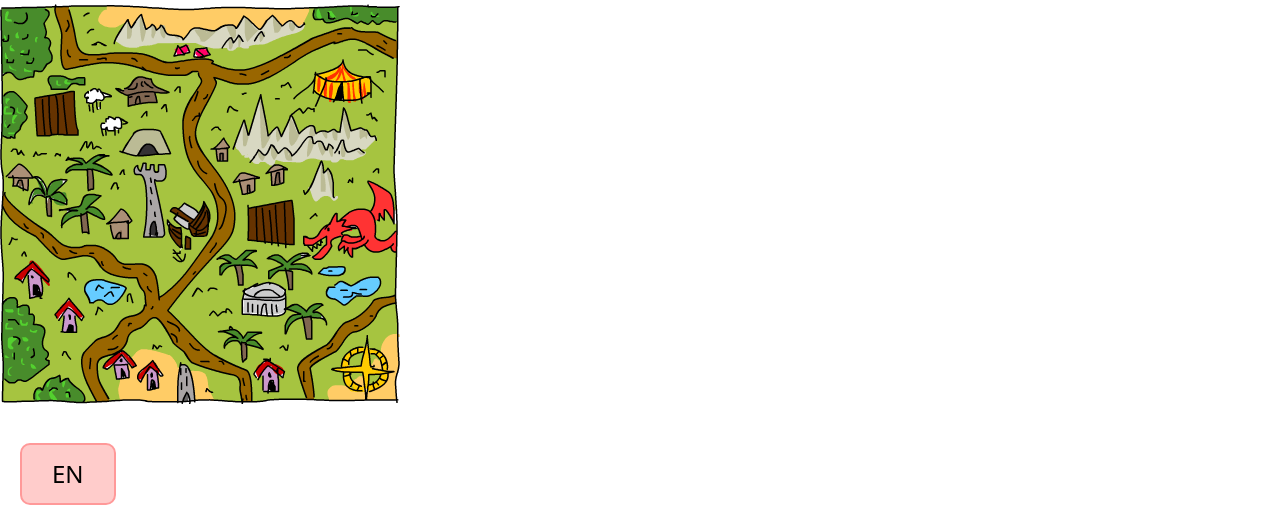
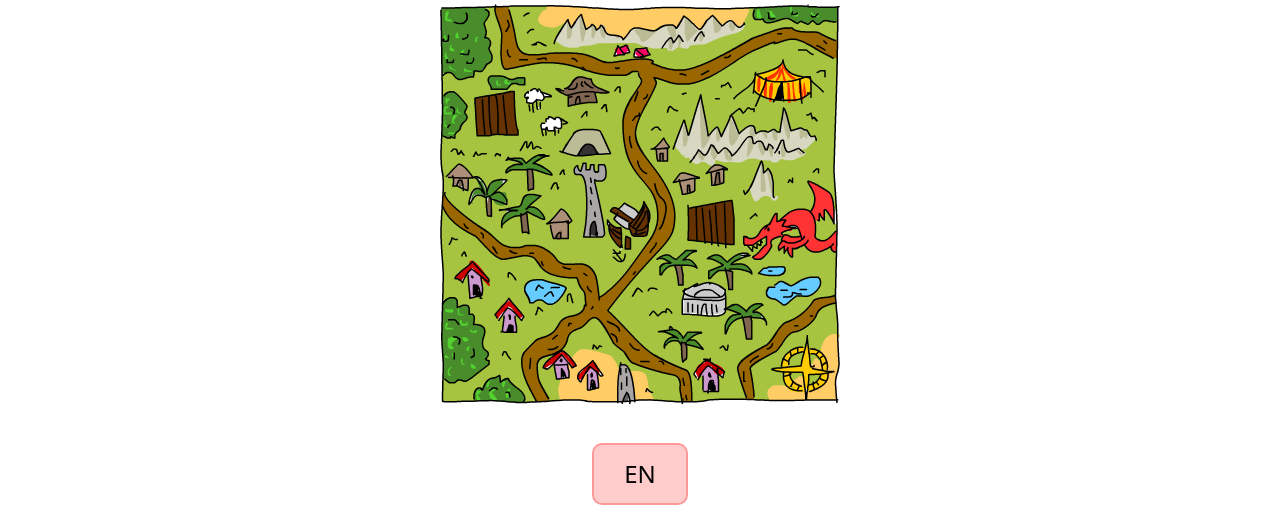
Before and after one commit to WalleBoy/Treasure, a website built with Parcel: page src/indexua.html in a window 1280 px wide. Shown: the part 76-595 px from the top of the page. Built offline with nearby package versions, Linux system fonts and the light colour scheme.

Commit message:
text-align

```diff
--- a/src/indexua.html
+++ b/src/indexua.html
@@ -11,17 +11,15 @@
   </head>
   <body>
 
-    <div id="box">
-      <h1>Знайди захований скарб!</h1>
+        <h1>Знайди захований скарб!</h1>
 
-      <img id="map" width=400 height=400 src="/src/images/treasuremap.png">
+        <img id="map" width=400 height=400 src="/src/images/treasuremap.png">
 
-      <p id="distance"></p>
+        <p id="distance"></p>
 
-      <form action="./index.html">
-          <button id="en" type="submit">EN</button>
-      </form></div>
-
+        <form action="./index.html">
+            <button id="en" type="submit">EN</button>
+        </form>
 
     <script src="https://code.jquery.com/jquery-2.1.0.js"></script>
 
--- a/src/sass/index.scss
+++ b/src/sass/index.scss
@@ -1,8 +1,7 @@
 @import './common';
 
-#box {
-    margin-left: auto;
-    margin-right: auto;
+body {
+text-align: center;
 }
 
 #ua, #en {
```
Also changed, not shown: src/index.html (+0 -4 lines).
